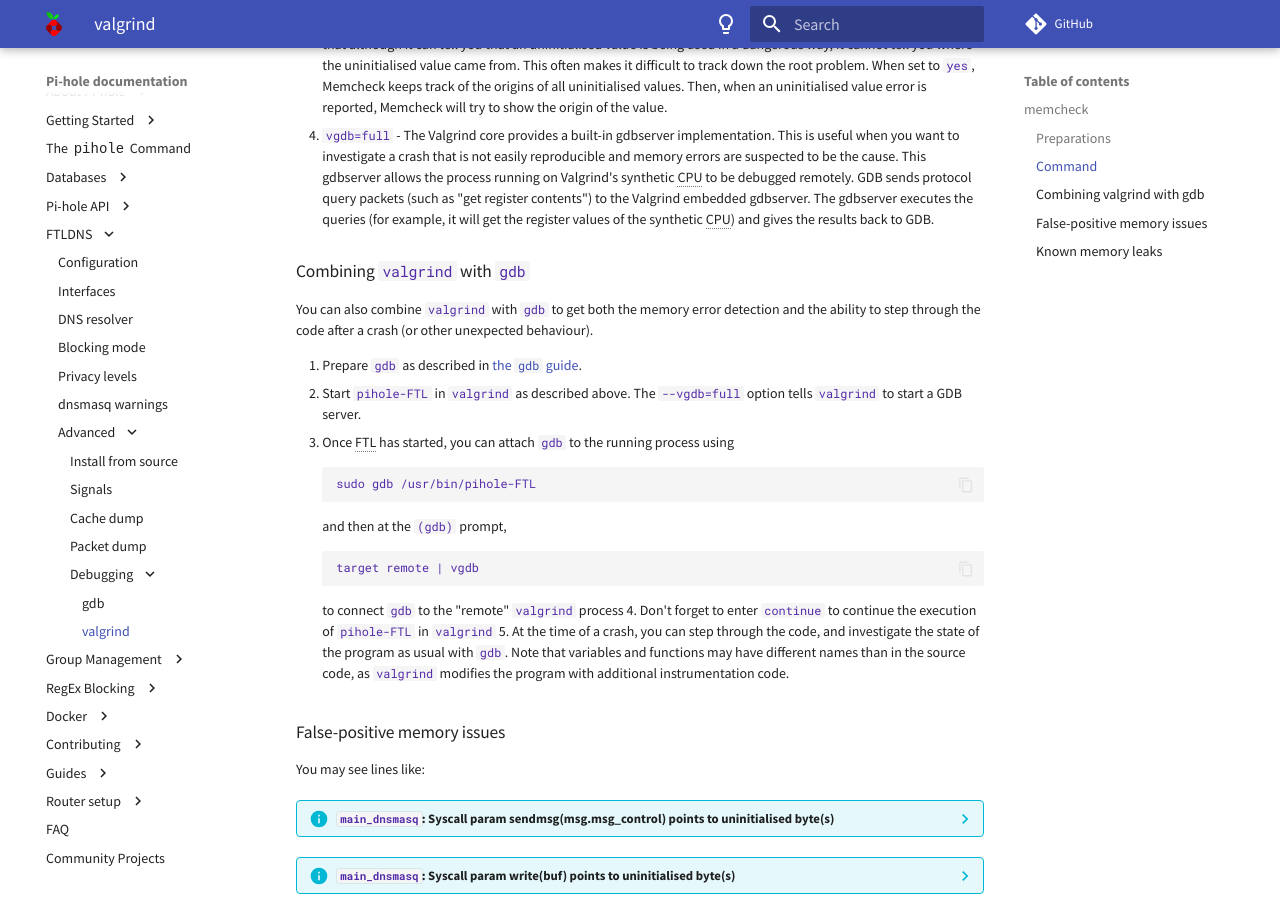
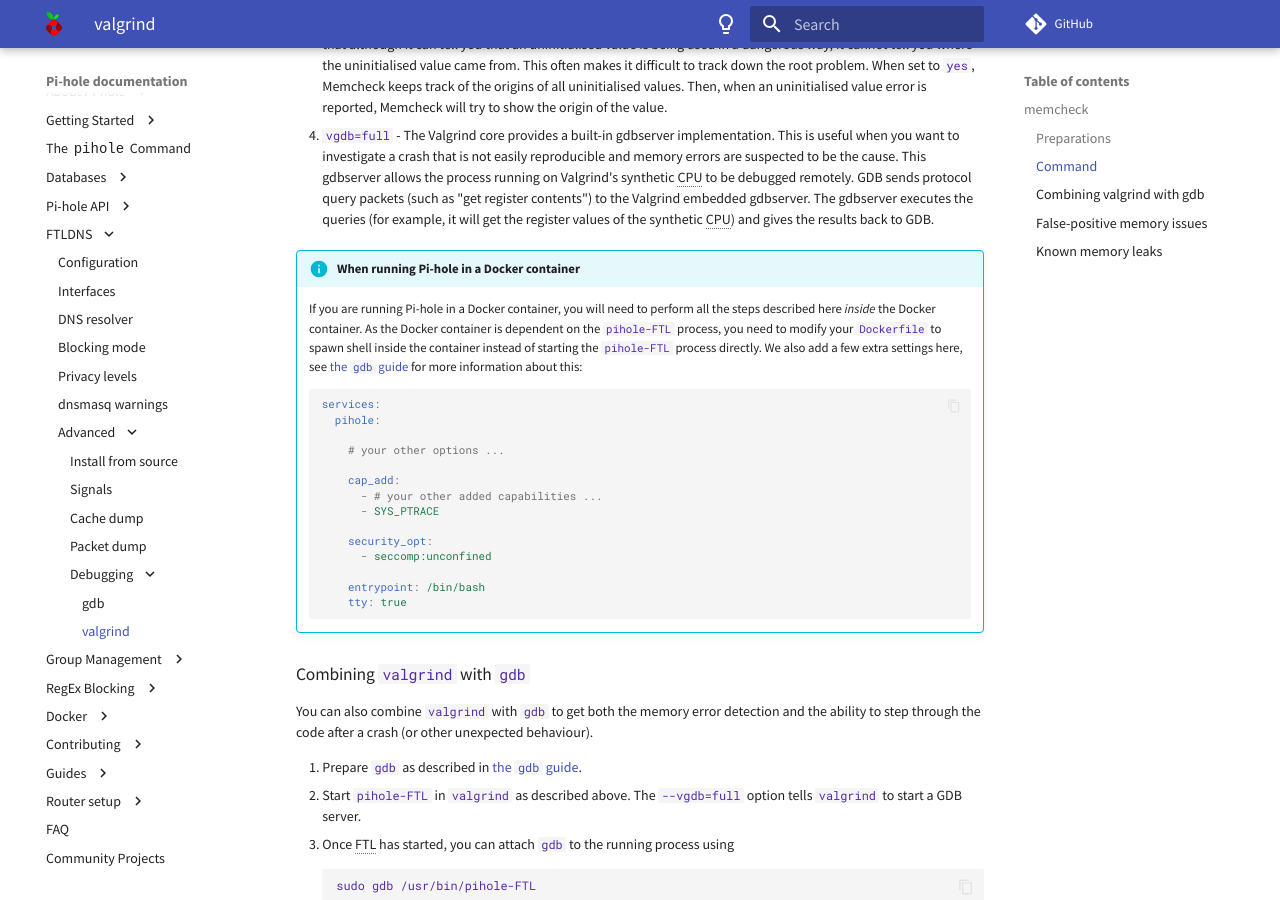
Before and after one commit to pi-hole/docs, an MkDocs documentation site: the page built from docs/ftldns/valgrind.md, in a window 1280 px wide and 900 px high, scrolled down 1694 px. Built offline with MkDocs 1.6.1 and Material for MkDocs 9.7.7, drawn with Linux system fonts in a browser that asks for light colours; comment, search, counter and statistics services are not loaded.

Commit message:
Add docker-specific instructions for running pihole-FTL supervised by valgrind in the container
Signed-off-by: DL6ER <dl6er@dl6er.de>

````diff
--- a/docs/ftldns/valgrind.md
+++ b/docs/ftldns/valgrind.md
@@ -74,6 +74,28 @@ The used options are:
 3. `track-origins=yes` - Memcheck tracks the origin of uninitialised values. By default, it does not, which means that although it can tell you that an uninitialised value is being used in a dangerous way, it cannot tell you where the uninitialised value came from. This often makes it difficult to track down the root problem.
 When set to `yes`, Memcheck keeps track of the origins of all uninitialised values. Then, when an uninitialised value error is reported, Memcheck will try to show the origin of the value.
 4. `vgdb=full` - The Valgrind core provides a built-in gdbserver implementation. This is useful when you want to investigate a crash that is not easily reproducible and memory errors are suspected to be the cause. This gdbserver allows the process running on Valgrind's synthetic CPU to be debugged remotely. GDB sends protocol query packets (such as "get register contents") to the Valgrind embedded gdbserver. The gdbserver executes the queries (for example, it will get the register values of the synthetic CPU) and gives the results back to GDB.
+
+<!-- markdownlint-disable code-block-style -->
+!!! info "When running Pi-hole in a Docker container"
+    If you are running Pi-hole in a Docker container, you will need to perform all the steps described here *inside* the Docker container. As the Docker container is dependent on the `pihole-FTL` process, you need to modify your `Dockerfile` to spawn shell inside the container instead of starting the `pihole-FTL` process directly. We also add a few extra settings here, see [the `gdb` guide](gdb.md) for more information about this:
+
+    ```yaml
+    services:
+      pihole:
+
+        # your other options ...
+
+        cap_add:
+          - # your other added capabilities ...
+          - SYS_PTRACE
+
+        security_opt:
+          - seccomp:unconfined
+
+        entrypoint: /bin/bash
+        tty: true
+    ```
+<!-- markdownlint-enable code-block-style -->
 
 ### Combining `valgrind` with `gdb`
 
````
